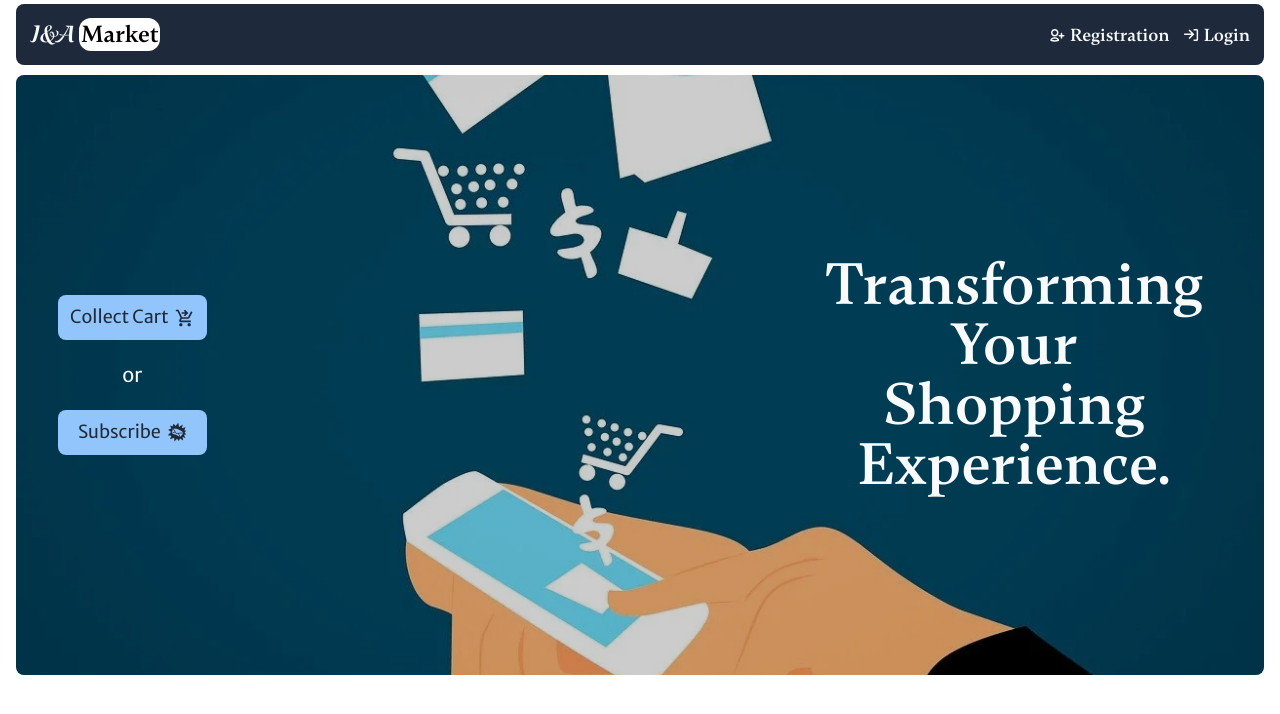
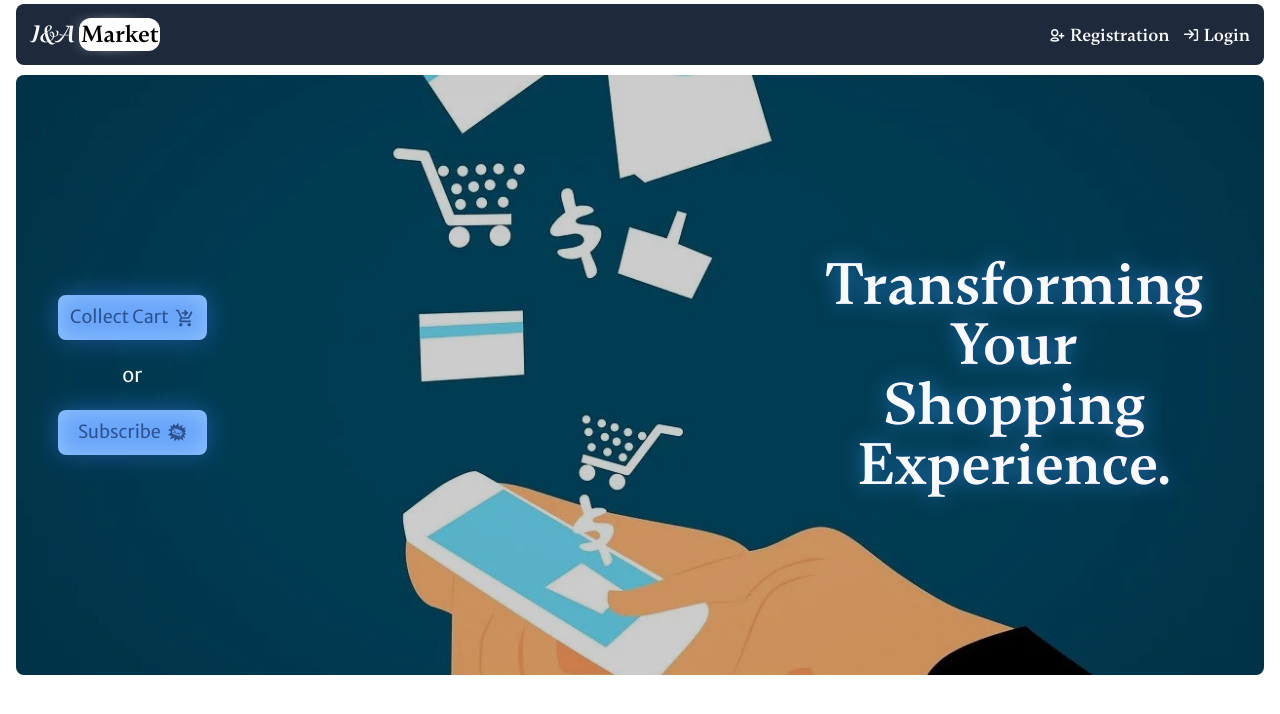
Before and after one commit to Artur-Luniaka/marketplace, a React (Vite) app: page / in a window 1280 px wide. Shown: the top 714 px of the page. Built offline with nearby package versions, Linux system fonts and the light colour scheme.

Commit message:
added some animations to Hero and Header elements

```diff
--- a/src/components/Auth.jsx
+++ b/src/components/Auth.jsx
@@ -7,14 +7,14 @@ const Auth = () => {
     <div className="flex xs:flex-col xs:gap-1 md:flex-row md:gap-3">
       <Link
         to="register"
-        className="text-lg text-3 font-gambetta flex gap-1 place-items-center"
+        className="text-lg text-3 font-gambetta flex gap-1 place-items-center transform transition-transform duration-300 hover:scale-105"
       >
         <TiUserAddOutline className="text-3" />
         Registration
       </Link>
       <Link
         to="login"
-        className="text-lg text-3 font-gambetta flex gap-1 place-items-center"
+        className="text-lg text-3 font-gambetta flex gap-1 place-items-center transform transition-transform duration-300 hover:scale-105"
       >
         <CgLogIn className="text-3" />
         Login
--- a/src/components/Hero.jsx
+++ b/src/components/Hero.jsx
@@ -7,7 +7,7 @@ const Hero = () => {
       <div className="bg-[url('/bg-version-3.webp')] h-[600px] bg-cover bg-center rounded-lg">
         <div className="flex h-full bg-black bg-opacity-20 rounded-lg p-2.5">
           <div className="flex order-1 items-center ml-auto md:mr-2 xl:mr-10">
-            <h1 className="text-3 text-2xl text-center font-gambetta max-w-[300px] md:text-5xl xl:text-6xl xl:max-w-[400px]">
+            <h1 className="text-3 text-2xl text-center font-gambetta max-w-[300px] md:text-5xl xl:text-6xl xl:max-w-[400px] text-transparent bg-clip-text bg-gradient-to-r from-blue-400 to-purple-500 drop-shadow-[0_0_10px_rgba(66,153,255,0.6)]">
               Transforming Your Shopping Experience.
             </h1>
           </div>
@@ -17,16 +17,18 @@ const Hero = () => {
               Registrationor Login to continue
             </p> */}
             <span className="flex flex-col md:gap-5 md:my-auto xl:ml-8">
-              <button className="btn-2 p-1 rounded-lg font-merriweather flex justify-center items-center text-[12px] md:p-2 md:text-[16px] md:gap-1.5 xl:p-3 xl:text-[18px]">
+              <button className="btn-2 relative shadow-md p-1 rounded-lg font-merriweather flex justify-center items-center text-[12px] md:p-2 md:text-[16px] md:gap-1.5 xl:p-3 xl:text-[18px]">
                 Collect Cart
                 <MdOutlineShoppingCartCheckout className="text-[16px] md:text-[18px] xl:text-[20px]" />
+                <span className="absolute inset-0 bg-blue-500 blur-md opacity-50 rounded-lg animate-pulse"></span>
               </button>
               <p className="text-center text-3 font-merriweather text-[14px] md:text-[18px] xl:text-[20px]">
                 or
               </p>
-              <button className="btn-2 p-1 rounded-lg font-merriweather flex justify-center items-center text-[12px] gap-0.5 md:p-2 md:text-[16px] md:gap-1.5 xl:p-3 xl:text-[18px]">
+              <button className="btn-2 relative shadow-lg p-1 rounded-lg font-merriweather flex justify-center items-center text-[12px] gap-0.5 md:p-2 md:text-[16px] md:gap-1.5 xl:p-3 xl:text-[18px]">
                 Subscribe
                 <GiLetterBomb className="text-[16px] md:text-[18px] xl:text-[20px]" />
+                <span className="absolute inset-0 bg-blue-500 blur-md opacity-50 rounded-lg animate-pulse"></span>
               </button>
             </span>
           </div>
--- a/src/components/Logo.jsx
+++ b/src/components/Logo.jsx
@@ -3,10 +3,11 @@ import { Link } from "react-router-dom";
 const Logo = () => {
   return (
     <div>
-      <Link className="font-telma text-2xl text-3" to="/">
+      <Link className="font-telma text-2xl text-3 relative group" to="/">
         I&A{" "}
-        <span className="font-gambetta bg-1 text-1 rounded-xl p-0.5">
-          Market
+        <span className="font-gambetta bg-1 text-1 rounded-xl p-0.5 relative overflow-hidden">
+          <span className="relative z-10">Market</span>
+          <span className="absolute inset-0 w-full bg-gradient-to-r from-transparent via-white to-transparent opacity-40 blur-sm animate-sweep"></span>
         </span>
       </Link>
     </div>
--- a/tailwind.config.js
+++ b/tailwind.config.js
@@ -4,6 +4,15 @@ export default {
   content: ["./src/**/*.{js,jsx,ts,tsx}", "./public/index.html"],
   theme: {
     extend: {
+      animation: {
+        sweep: "sweep 2s linear infinite",
+      },
+      keyframes: {
+        sweep: {
+          "0%": { transform: "translateX(-100%)" },
+          "100%": { transform: "translateX(20%)" },
+        },
+      },
       container: {
         center: true,
         screens: {
```
